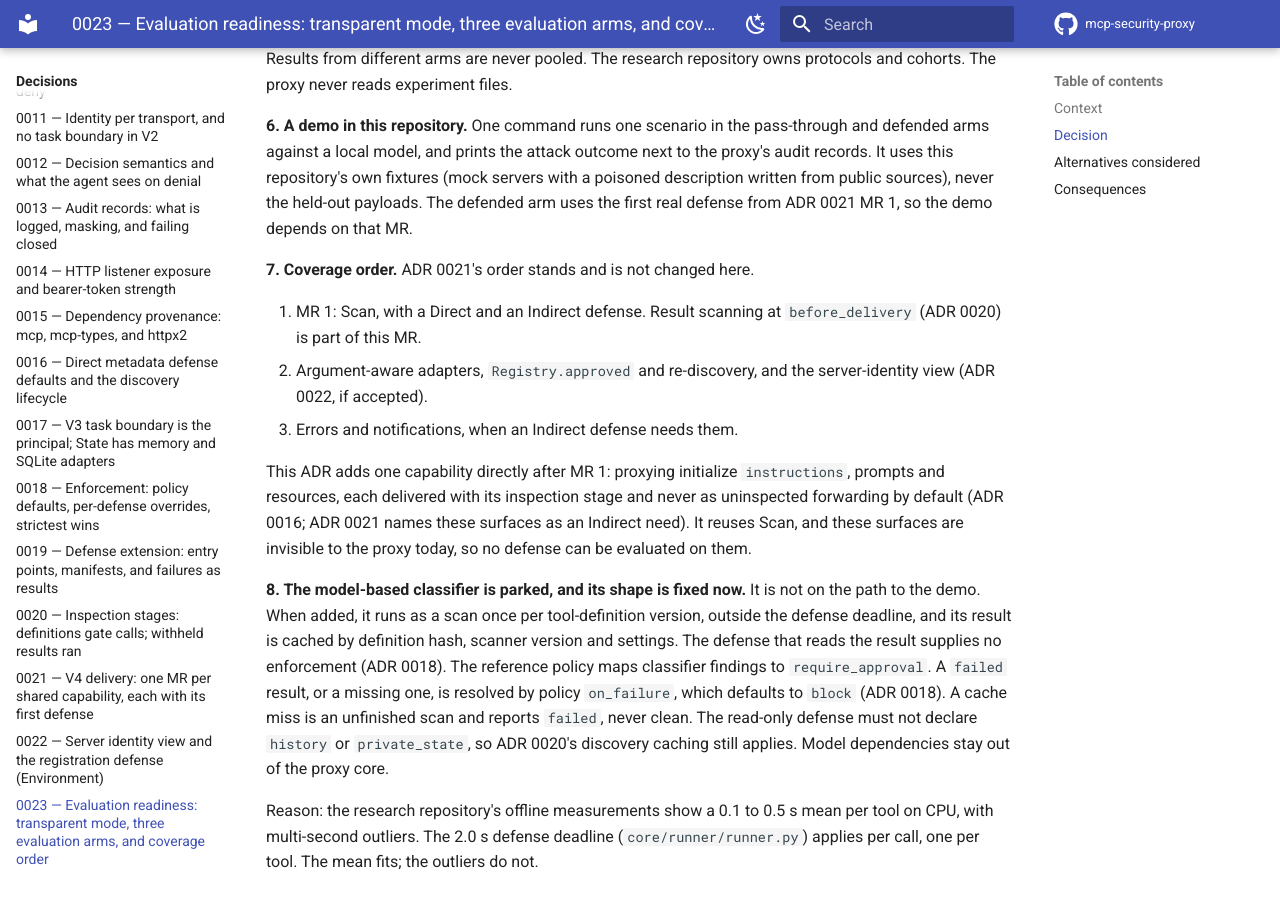
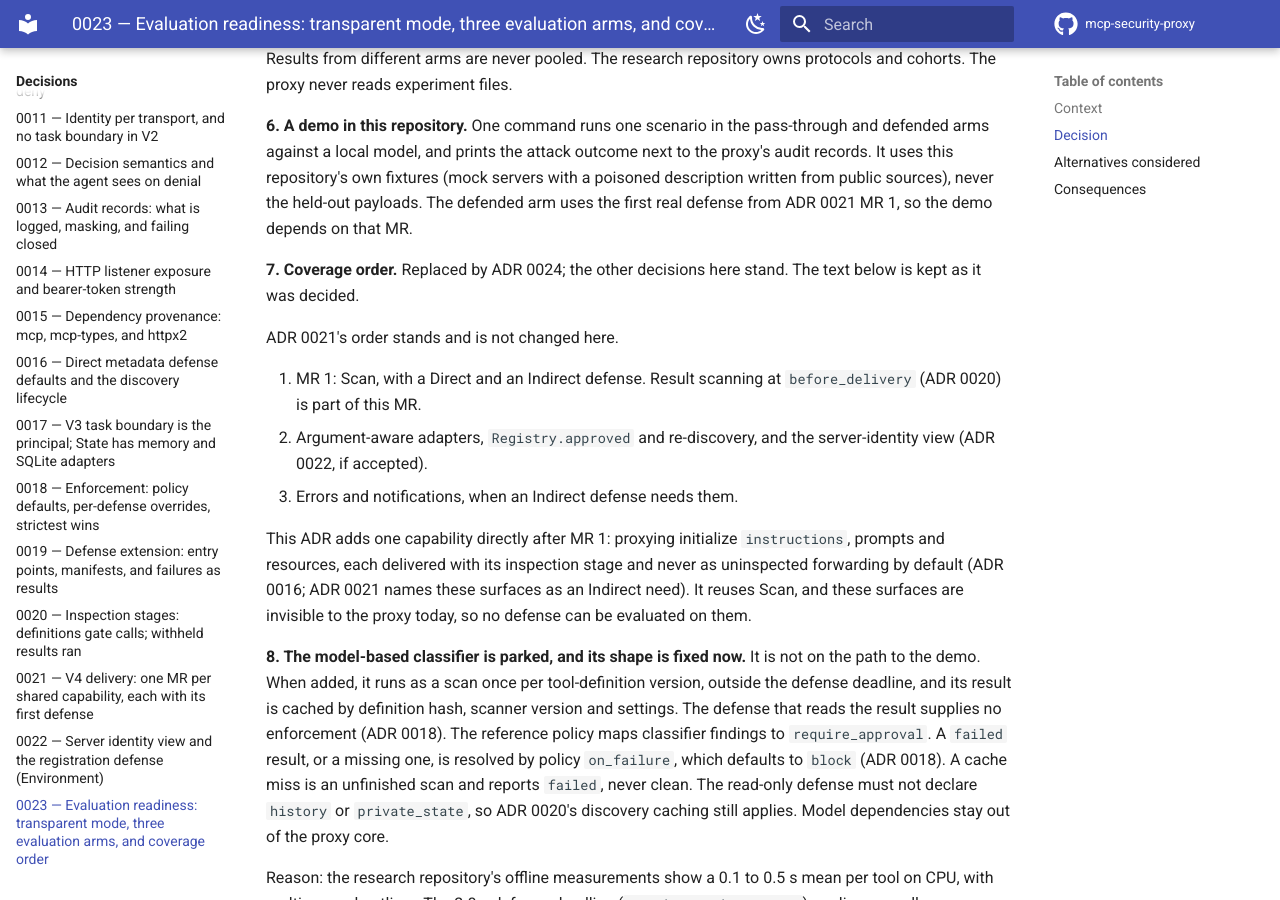
Before and after one commit to taha-kahya/mcp-security-proxy, an MkDocs documentation site: the page built from docs/decisions/0023-evaluation-readiness-and-transparent-mode.md, in a window 1280 px wide and 900 px high, scrolled down 1448 px. Built offline with MkDocs 1.6.1 and Material for MkDocs 9.7.7, drawn with Linux system fonts in a browser that asks for light colours; comment, search, counter and statistics services are not loaded.

Commit message:
docs: note that ADR 0024 replaces ADR 0023's decision 7

```diff
--- a/docs/decisions/0023-evaluation-readiness-and-transparent-mode.md
+++ b/docs/decisions/0023-evaluation-readiness-and-transparent-mode.md
@@ -71,7 +71,10 @@ fixtures (mock servers with a poisoned description written from public
 sources), never the held-out payloads. The defended arm uses the first real
 defense from ADR 0021 MR 1, so the demo depends on that MR.
 
-**7. Coverage order.** ADR 0021's order stands and is not changed here.
+**7. Coverage order.** Replaced by ADR 0024; the other decisions here stand.
+The text below is kept as it was decided.
+
+ADR 0021's order stands and is not changed here.
 
 1. MR 1: Scan, with a Direct and an Indirect defense. Result scanning at
    `before_delivery` (ADR 0020) is part of this MR.
```
